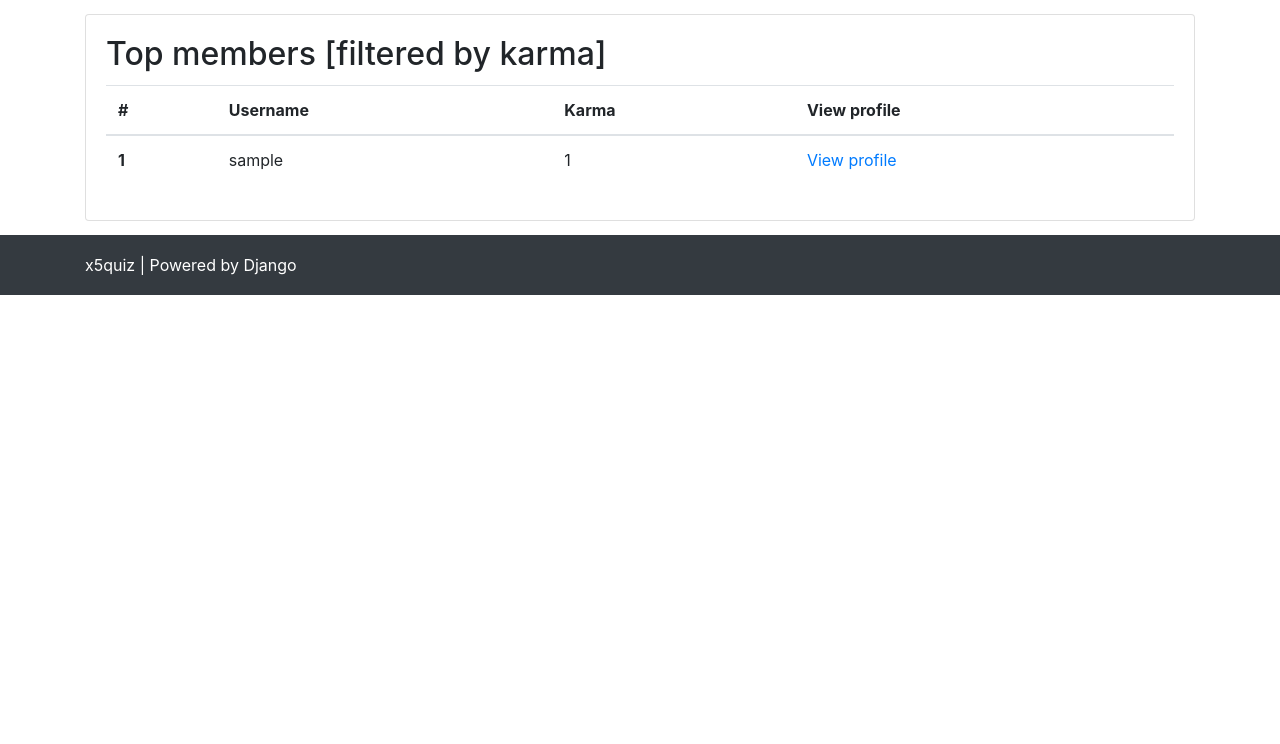
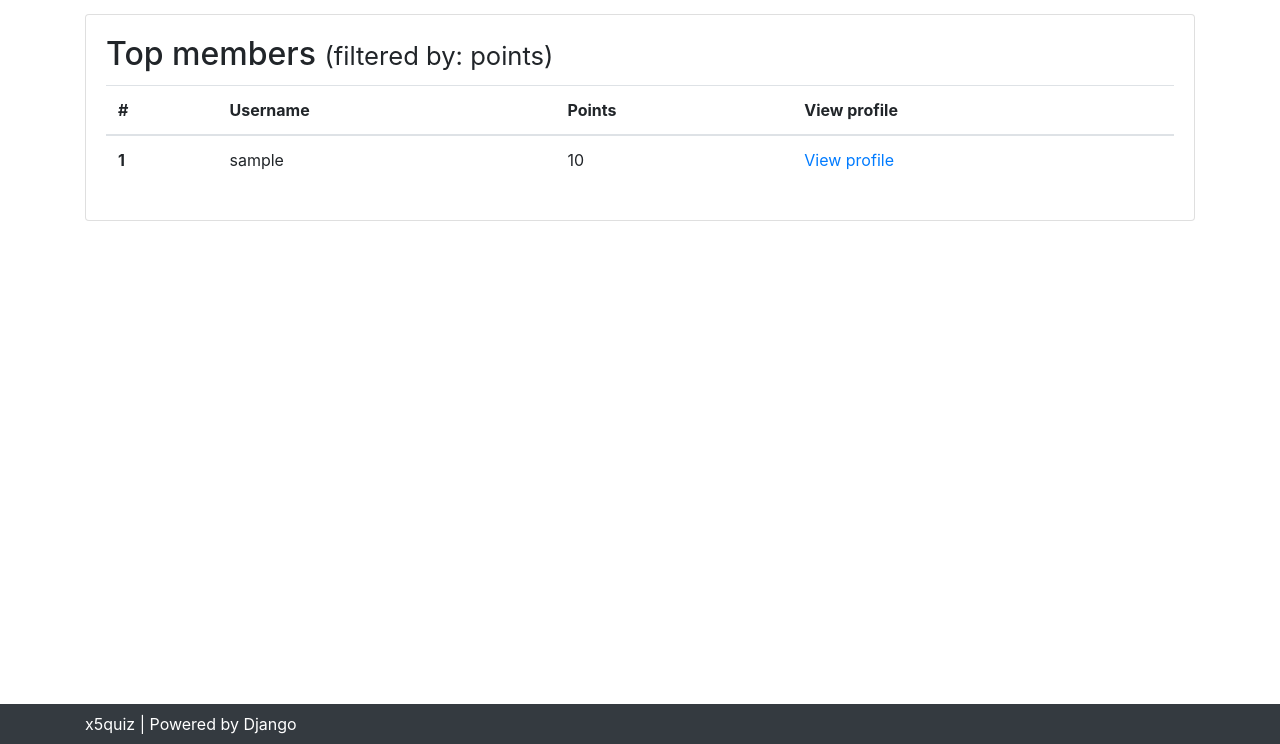
Before and after one commit to gregpr07/x5quiz, a Django app: page /accounts/members/ in a window 1280 px wide. Shown: the part 56-800 px from the top of the page. Run offline with Django 3.2, Linux system fonts and the light colour scheme; tables that the repository leaves empty hold one stand-in row (values such as "Sample post"); some libraries are stand-ins or nearby versions.

Commit message:
Renamed karma to points.

```diff
--- a/accounts/models.py
+++ b/accounts/models.py
@@ -16,10 +16,10 @@
     documents_read = models.IntegerField(default=0)
     documents_rated = models.IntegerField(default=0)
     quizzes_played = models.IntegerField(default=0)
-    karma = models.IntegerField(default=0)
+    points = models.IntegerField(default=0)
 
     def add_karma(self, amount):
-        self.karma = self.karma + amount
+        self.points = self.points + amount
         self.save()
 
     def __str__(self):
--- a/accounts/templates/accounts/members.html
+++ b/accounts/templates/accounts/members.html
@@ -5,13 +5,13 @@
 {% block content %}
     <div class="card">
         <div class="card-body">
-            <h2 class="card-title">Top members [filtered by karma]</h2>
+            <h2 class="card-title">Top members <small>(filtered by: points)</small></h2>
             <table class="table table-stripped">
               <thead>
                 <tr>
                   <th scope="col">#</th>
                   <th scope="col">Username</th>
-                  <th scope="col">Karma</th>
+                  <th scope="col">Points</th>
                   <th scope="col">View profile</th>
                 </tr>
               </thead>
@@ -20,7 +20,7 @@
                     <tr>
                       <th scope="row">{{ forloop.counter }}</th>
                       <td>{{ member.username }}</td>
-                      <td>{{ member|fetch_karma }}</td>
+                      <td>{{ member|fetch_points }}</td>
                       <td><a href="{% url "accounts-profile" username=user.username %}">View profile</a></td>
                     </tr>
                 {% endfor %}
--- a/accounts/templates/accounts/profile.html
+++ b/accounts/templates/accounts/profile.html
@@ -39,8 +39,8 @@
                                     <td>{{ statistics.quizzes_played }}</td>
                                 </tr>
                                 <tr>
-                                    <th>Karma</th>
-                                    <td>{{ statistics.karma }}</td>
+                                    <th>Points</th>
+                                    <td>{{ statistics.points }}</td>
                                 </tr>
                             </tbody>
                         </table>
--- a/accounts/templatetags/accounts_filters.py
+++ b/accounts/templatetags/accounts_filters.py
@@ -5,6 +5,6 @@
 register = template.Library()
 
 
-@register.filter(name='fetch_karma')
-def fetch_karma(user):
-    return ProfileStatistics.objects.get(user=user).karma
+@register.filter(name='fetch_points')
+def fetch_points(user):
+    return ProfileStatistics.objects.get(user=user).points
--- a/accounts/views.py
+++ b/accounts/views.py
@@ -106,7 +106,7 @@
 
 def members_view(request):
     return render(request, "accounts/members.html", {
-        'members': User.objects.all().order_by("profilestatistics__karma")
+        'members': User.objects.all().order_by("profilestatistics__points")
     })
 
 
--- a/templates/components/footer.html
+++ b/templates/components/footer.html
@@ -1,6 +1,6 @@
 {% load static %}
 
-<footer>
+<footer class="navbar fixed-bottom">
     <div class="container">
         x5quiz | Powered by Django
     </div>
```
Also changed, not shown: accounts/migrations/0004_auto_20200124_0008.py (added).
